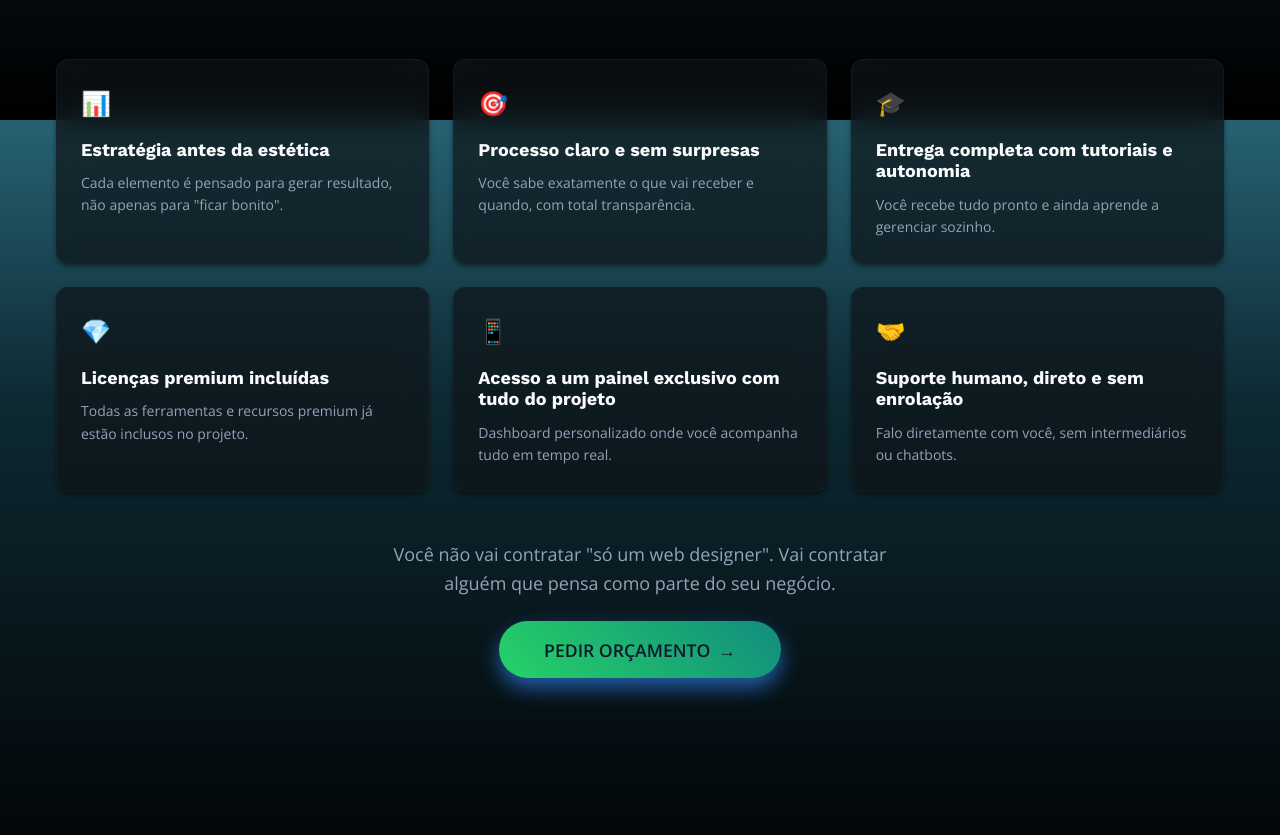
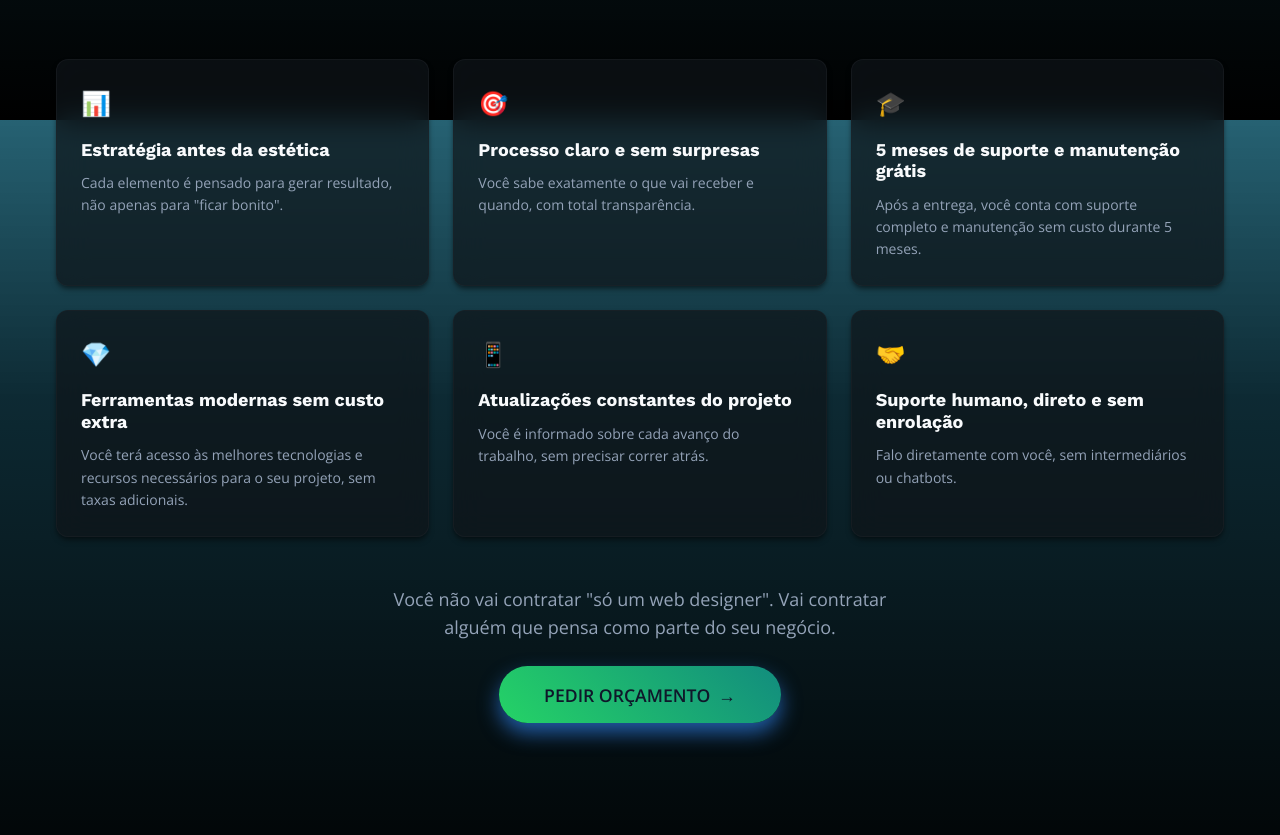
Before and after one commit to Thelves15/minha-landingpage, a plain HTML site: page index.html in a window 1280 px wide. Shown: the part 2280-3115 px from the top of the page. Drawn offline with nearby package versions, Linux system fonts and the light colour scheme.

Commit message:
atualizei os cards

```diff
--- a/index.html
+++ b/index.html
@@ -145,18 +145,18 @@
                     </div>
                     <div class="benefit-card scroll-reveal stagger-3">
                         <div class="benefit-icon">🎓</div>
-                        <h3 class="benefit-title">Entrega completa com tutoriais e autonomia</h3>
-                        <p class="benefit-description">Você recebe tudo pronto e ainda aprende a gerenciar sozinho.</p>
+                        <h3 class="benefit-title">5 meses de suporte e manutenção grátis</h3>
+                        <p class="benefit-description">Após a entrega, você conta com suporte completo e manutenção sem custo durante 5 meses.</p>
                     </div>
                     <div class="benefit-card scroll-reveal stagger-4">
                         <div class="benefit-icon">💎</div>
-                        <h3 class="benefit-title">Licenças premium incluídas</h3>
-                        <p class="benefit-description">Todas as ferramentas e recursos premium já estão inclusos no projeto.</p>
+                        <h3 class="benefit-title">Ferramentas modernas sem custo extra</h3>
+                        <p class="benefit-description">Você terá acesso às melhores tecnologias e recursos necessários para o seu projeto, sem taxas adicionais.</p>
                     </div>
                     <div class="benefit-card scroll-reveal stagger-5">
                         <div class="benefit-icon">📱</div>
-                        <h3 class="benefit-title">Acesso a um painel exclusivo com tudo do projeto</h3>
-                        <p class="benefit-description">Dashboard personalizado onde você acompanha tudo em tempo real.</p>
+                        <h3 class="benefit-title">Atualizações constantes do projeto</h3>
+                        <p class="benefit-description">Você é informado sobre cada avanço do trabalho, sem precisar correr atrás.</p>
                     </div>
                     <div class="benefit-card scroll-reveal stagger-6">
                         <div class="benefit-icon">🤝</div>
```
